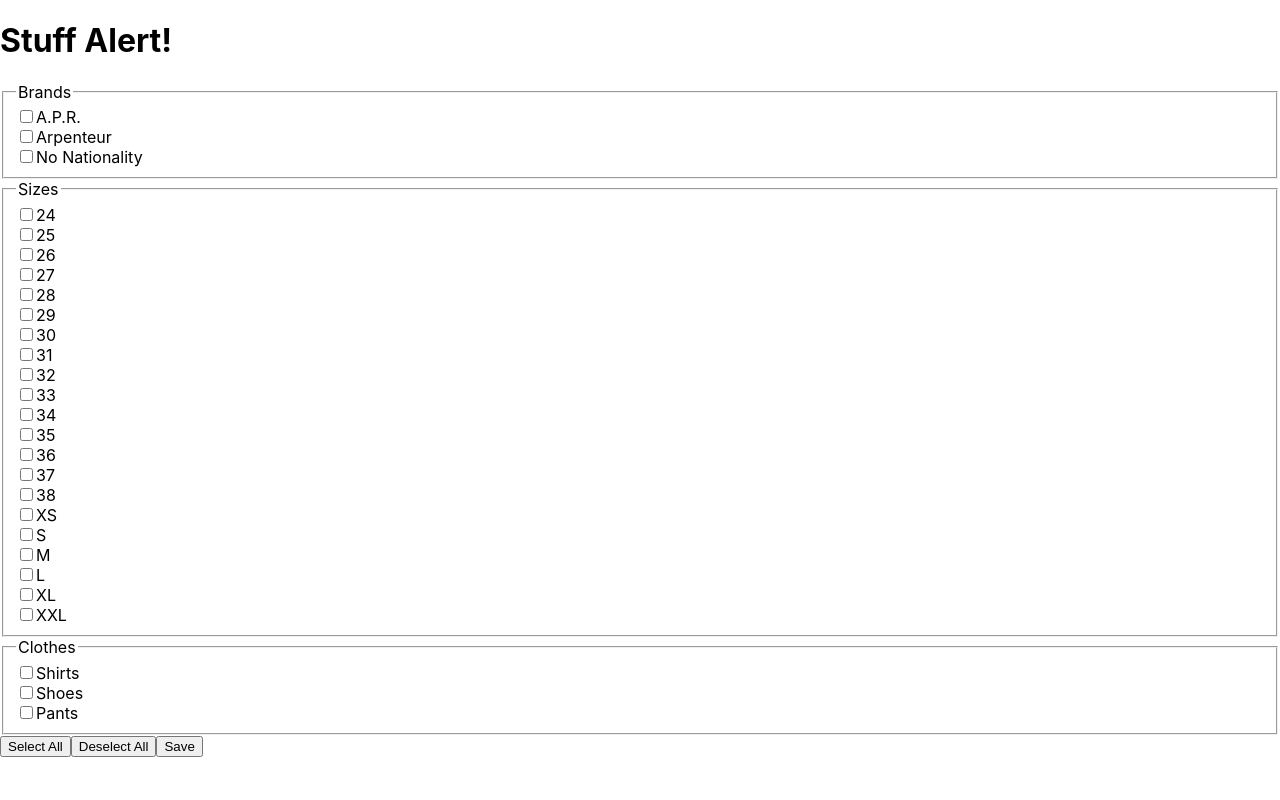
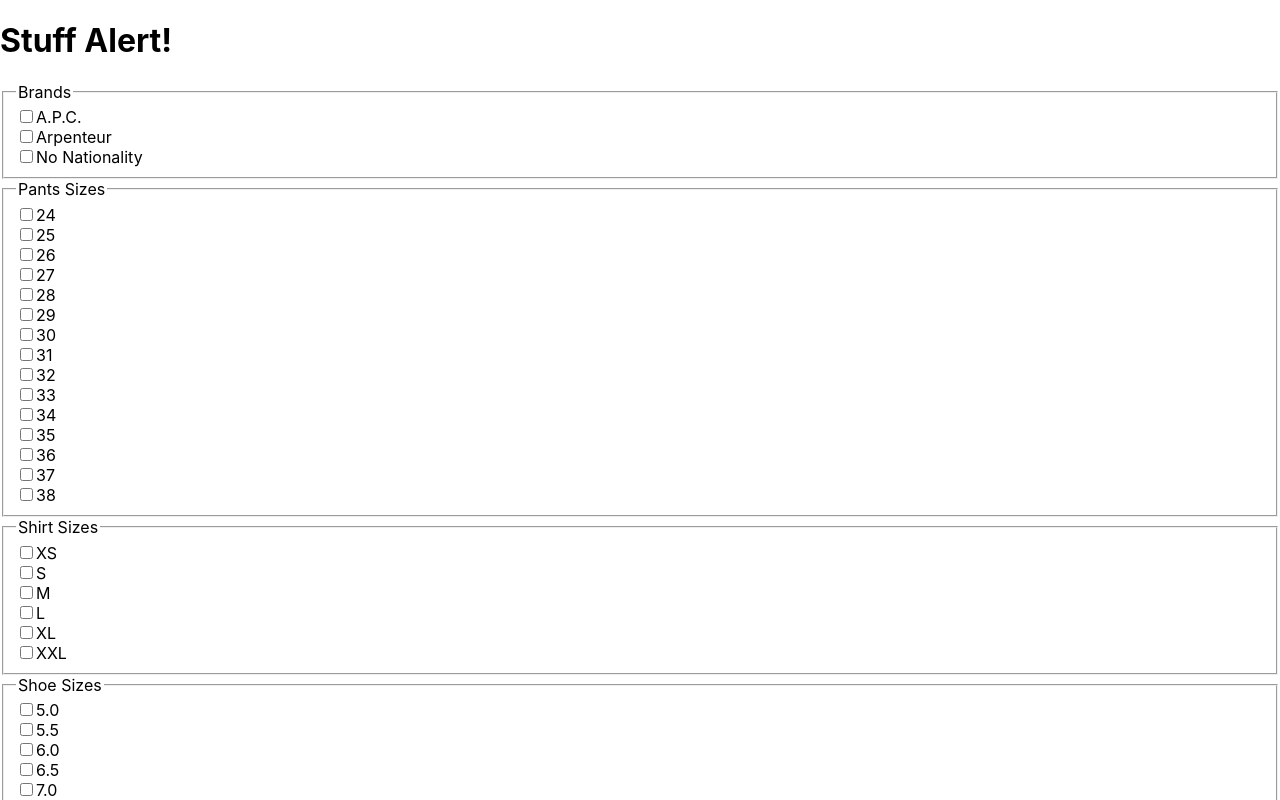
Before and after one commit to BZhong7/stuff-alert-page, a React (Create React App) app: page / in a window 1280 px wide. Shown: the top 800 px of the page. Built offline with nearby package versions, Linux system fonts and the light colour scheme.

Commit message:
Fixed typos, split sizes into groups, and added API call function

```diff
--- a/src/App.js
+++ b/src/App.js
@@ -1,21 +1,27 @@
 import React, { Component } from "react";
 import Checkbox from "./Checkbox";
 
-const BRANDS = ["A.P.R.", "Arpenteur", "No Nationality"];
-const SIZES = [
+const BRANDS = ["A.P.C.", "Arpenteur", "No Nationality"];
+const PANTSIZES = [
     "24", "25", "26", "27", "28", "29",
-    "30", "31", "32", "33", "34", "35", "36", "37", "38",
-    "XS", "S", "M", "L", "XL", "XXL"];
+    "30", "31", "32", "33", "34", "35", "36", "37", "38"];
+const SHIRTSIZES = ["XS", "S", "M", "L", "XL", "XXL"];
+const SHOESIZES =  [
+    "5.0", "5.5", "6.0", "6.5", "7.0", "7.5", "8.0", "8.5",
+    "9.0", "9.5", "10.0", "10.5", "11.0", "11.5", "12.0"];
 const CLOTHES = ["Shirts", "Shoes", "Pants"];
-const OPTIONS = BRANDS.concat(SIZES, CLOTHES);
+const OPTIONS = BRANDS.concat(PANTSIZES, SHIRTSIZES, SHOESIZES, CLOTHES);
 
 let selectedOptions = [];
 let jsonData = {};
 
+
 function findOption(dataArr) {
     let sortJson = {};
     let brandsArr = [];
-    let sizesArr = [];
+    let pantSizeArr = [];
+    let shirtSizeArr = [];
+    let shoeSizeArr = [];
     let clothesArr = [];
 
     var value;
@@ -23,14 +29,20 @@
     for (value of dataArr) {
         if(BRANDS.includes(value))
             brandsArr.push(value);
-        else if (SIZES.includes(value))
-            sizesArr.push(value);
+        else if (PANTSIZES.includes(value))
+            pantSizeArr.push(value);
+        else if (SHIRTSIZES.includes(value))
+            shirtSizeArr.push(value);
+        else if (SHOESIZES.includes(value))
+            shoeSizeArr.push(value);
         else if (CLOTHES.includes(value))
             clothesArr.push(value);
     }
 
     sortJson["brands"] = brandsArr;
-    sortJson["sizes"] = sizesArr;
+    sortJson["pantSizes"] = pantSizeArr;
+    sortJson["shirtSizes"] = shirtSizeArr;
+    sortJson["shoeSizes"] = shoeSizeArr;
     sortJson["clothes"] = clothesArr;
 
     return sortJson;
@@ -96,8 +108,16 @@
   );
 
   createBrandCheckboxes = () => BRANDS.map(this.createCheckbox);
-  createSizeCheckboxes = () => SIZES.map(this.createCheckbox);
+  createPantSizeCheckboxes = () => PANTSIZES.map(this.createCheckbox);
+  createShirtSizeCheckboxes = () => SHIRTSIZES.map(this.createCheckbox);
+  createShoeSizeCheckboxes = () => SHOESIZES.map(this.createCheckbox);
   createClothesCheckboxes = () => CLOTHES.map(this.createCheckbox);
+
+  makeCall = () => (
+      fetch('https://ctq4nhnb50.execute-api.us-east-2.amazonaws.com/beta/find-item?brands=A.P.C.&brands=Arpenteur&&brands=No%20Nationality&tags=Pants&tags=Shoes&tags=Shirts&pantsSize=29&pantsSize=33&shoeSize=10.5')
+      .then(results => results.json())
+      .catch(error => console.log(error))
+  );
 
   render() {
     return (
@@ -111,8 +131,16 @@
                     {this.createBrandCheckboxes()}
                 </fieldset>
                 <fieldset>
-                  <legend>Sizes</legend>
-                    {this.createSizeCheckboxes()}
+                  <legend>Pants Sizes</legend>
+                    {this.createPantSizeCheckboxes()}
+                </fieldset>
+                <fieldset>
+                  <legend>Shirt Sizes</legend>
+                    {this.createShirtSizeCheckboxes()}
+                </fieldset>
+                <fieldset>
+                  <legend>Shoe Sizes</legend>
+                    {this.createShoeSizeCheckboxes()}
                 </fieldset>
                 <fieldset>
                   <legend>Clothes</legend>
@@ -133,8 +161,12 @@
                 >
                   Deselect All
                 </button>
-                <button type="submit" className="btn btn-primary">
-                  Save
+                <button
+                  type="submit"
+                  className="btn btn-primary"
+                  onClick={this.makeCall}
+                >
+                  Submit
                 </button>
               </div>
             </form>
```
